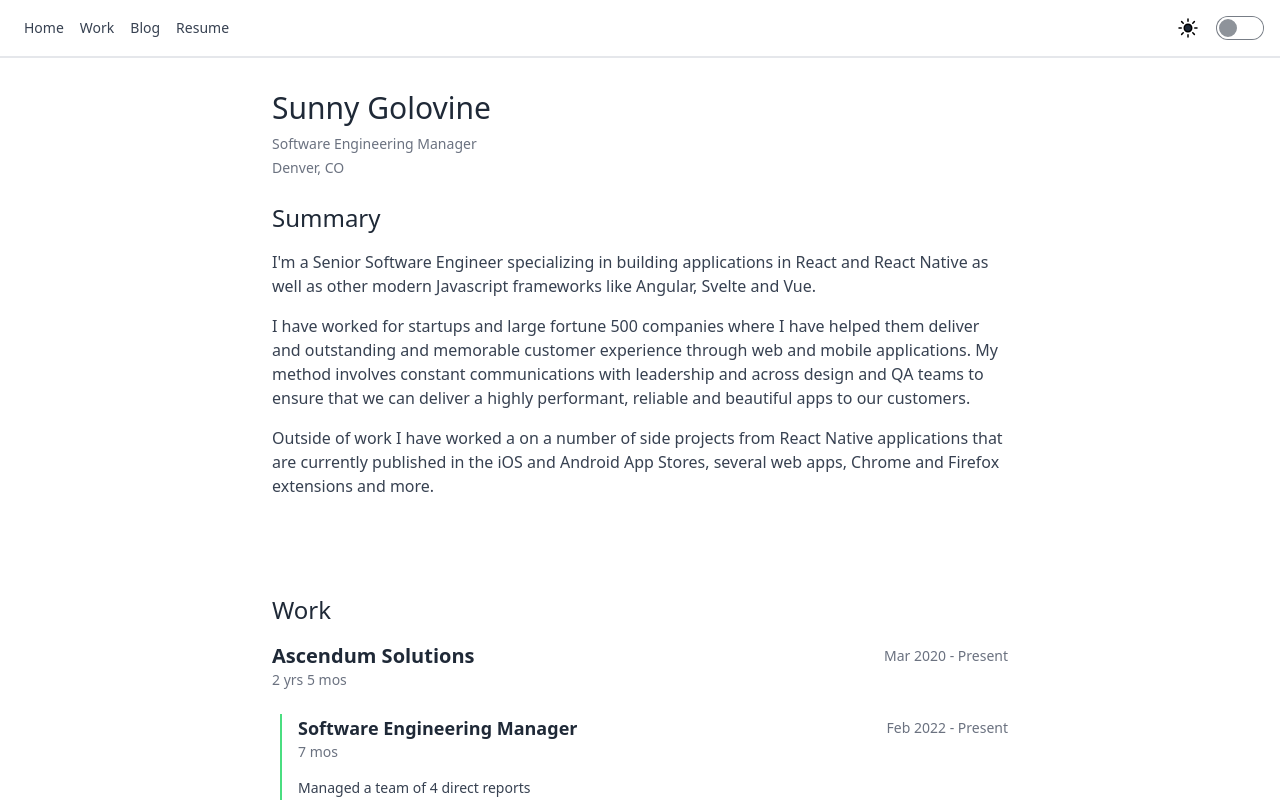
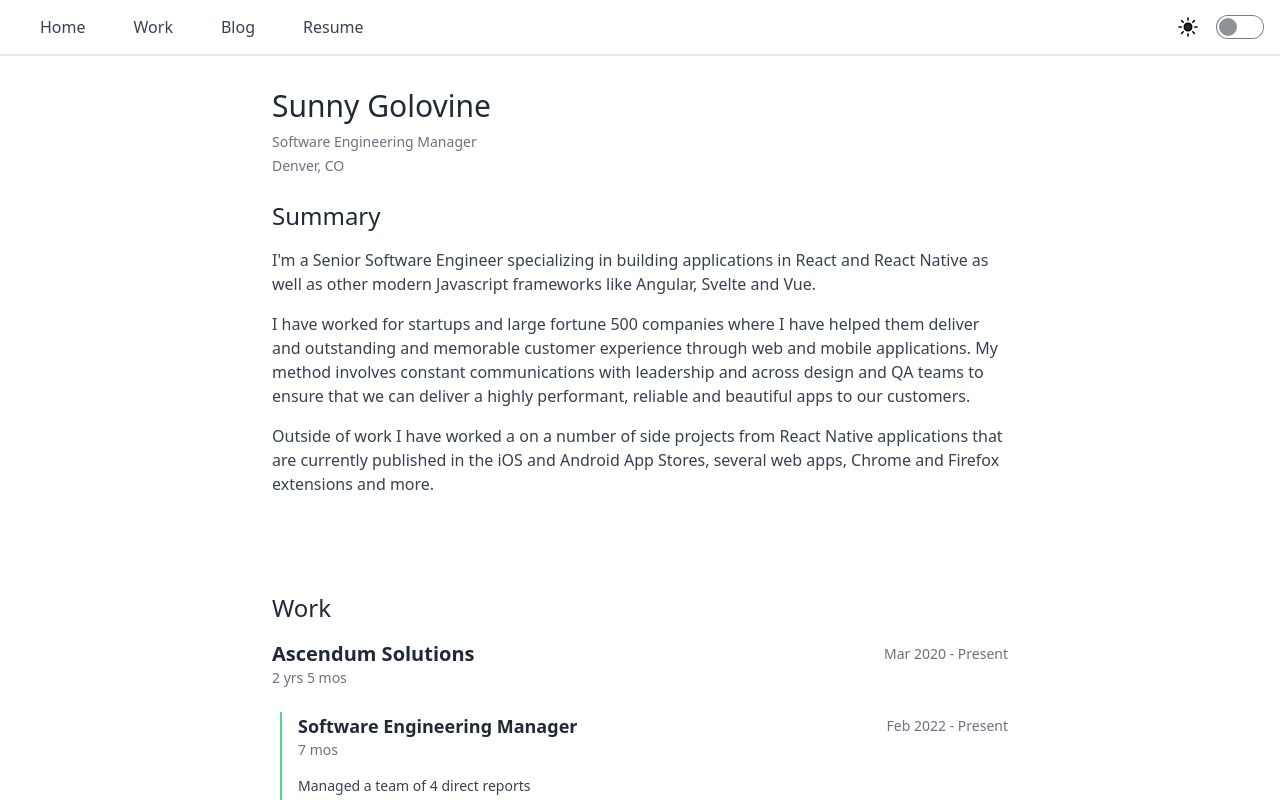
Before and after one commit to sgolovine/www-2022, a Next.js app: page /resume in a window 1280 px wide. Shown: the top 800 px of the page. Built offline with nearby package versions, Linux system fonts and the light colour scheme.

Commit message:
feat(header): adjust spacing, create new style for links

```diff
--- a/src/components/header/header.tsx
+++ b/src/components/header/header.tsx
@@ -7,6 +7,7 @@ import { HeaderRoute } from "~/model/HeaderRoute"
 import { getIcon } from "../icons"
 import { MobileMenu } from "../mobileMenu"
 import { ThemeSwitch } from "../themeSwitch"
+import { themeClasses } from "~/config/themeClasses"
 
 export interface HeaderProps {
   title?: string
@@ -17,15 +18,35 @@ const MenuIcon = getIcon("bars3")
 const CloseIcon = getIcon("close")
 const ArrowLeft = getIcon("arrowLeft")
 
-const Header: React.FC<HeaderProps> = ({
-  title,
-  pageNavigation,
-  showBackArrow,
-}) => {
-  const router = useRouter()
-  const showPageNavigation = !!pageNavigation
-  const [menuOpen, setMenuOpen] = useState<boolean>(false)
-  const { pathname: currentRoute } = useRouter()
+const getLinkClasses = (isActive: boolean) =>
+  clsx(
+    themeClasses.buttonColor,
+    themeClasses.textColor,
+    themeClasses.transition,
+    "font-medium",
+    "px-4",
+    "py-2",
+    "rounded-md",
+    "ring-gray-200",
+    "dark:ring-slate-800",
+    {
+      "text-blue-500": isActive,
+    }
+  )
+
+const getSublinkClasses = (isActive: boolean) =>
+  clsx(
+    themeClasses.buttonColor,
+    themeClasses.textColor,
+    themeClasses.transition,
+    "px-3",
+    "py-1",
+    // "text-sm",
+    "rounded-md",
+    {
+      "text-blue-500": isActive,
+    }
+  )
 
 const containerClasses = clsx(
   "w-full",
@@ -36,36 +57,8 @@ const Header: React.FC<HeaderProps> = ({
   "border-b-2",
   "border-gray-200",
   "dark:border-slate-700",
-    "pt-4",
-    "px-4",
-    {
-      "pb-2": showPageNavigation,
-      "pb-4": !showPageNavigation,
-    }
-  )
-
-  const linkClasses = clsx(
-    "text-sm",
-    "text-gray-700",
-    "dark:text-gray-50",
-    "hover:text-blue-600",
-    "hover:dark:text-gray-400",
-    "active:text-blue-400",
-    "active:dark:text-gray-200"
-  )
-
-  const sublinkClasses = clsx(
-    "inline",
-    "border-b-4",
-    "border-transparent",
-    "text-xs",
-    "font-medium",
-    "text-gray-700",
-    "dark:text-gray-50",
-    "hover:text-blue-600",
-    "hover:dark:text-gray-400",
-    "active:text-blue-400",
-    "active:dark:text-gray-200"
+  "h-14",
+  "px-4"
 )
 
 const headerLinkContainerClasses = clsx(
@@ -78,6 +71,16 @@ const Header: React.FC<HeaderProps> = ({
   "sm:grow",
   "px-2"
 )
+
+const Header: React.FC<HeaderProps> = ({
+  title,
+  pageNavigation,
+  showBackArrow,
+}) => {
+  const router = useRouter()
+  const showPageNavigation = !!pageNavigation
+  const [menuOpen, setMenuOpen] = useState<boolean>(false)
+  const { pathname: currentRoute } = useRouter()
 
   const handleGoBack = () => {
     router.back()
@@ -103,16 +106,10 @@ const Header: React.FC<HeaderProps> = ({
         <div className={headerLinkContainerClasses}>
           {headerRoutes.map(route => {
             const isActive = route.href === currentRoute
+            const linkClasses = getLinkClasses(isActive)
             return (
               <Link key={route.id} href={route.href}>
-                <a
-                  className={clsx(linkClasses, {
-                    "text-blue-500": isActive,
-                    "font-medium": isActive,
-                  })}
-                >
-                  {route.title}
-                </a>
+                <a className={linkClasses}>{route.title}</a>
               </Link>
             )
           })}
@@ -137,20 +134,15 @@ const Header: React.FC<HeaderProps> = ({
         <MobileMenu routes={headerRoutes} onClose={() => setMenuOpen(false)} />
       )}
       {showPageNavigation && (
-        <div className="border-b-2 pt-2 px-2 border-gray-200 dark:border-slate-700">
+        <div className="border-b-2 p-1 border-gray-200 dark:border-slate-700">
           <div className="flex flex-row justify-center">
             <div className="inline-flex flex-row gap-5">
               {pageNavigation?.map(item => {
+                const classes = getSublinkClasses(currentRoute === item.href)
+
                 return (
                   <Link key={item.id} href={item.href}>
-                    <a
-                      className={clsx(sublinkClasses, {
-                        "border-blue-500": currentRoute === item.href,
-                        "dark:border-gray-50": currentRoute === item.href,
-                      })}
-                    >
-                      {item.title}
-                    </a>
+                    <a className={classes}>{item.title}</a>
                   </Link>
                 )
               })}
--- a/src/features/blog/components/BlogItem.tsx
+++ b/src/features/blog/components/BlogItem.tsx
@@ -28,7 +28,7 @@ const previewClasses = clsx(
 const dateClasses = clsx(
   themeClasses.transition,
   themeClasses.textColor,
-  "text-xs",
+  "text-sm",
   "font-medium",
   "uppercase"
 )
--- a/src/features/blog/pages/PostTemplatePage.tsx
+++ b/src/features/blog/pages/PostTemplatePage.tsx
@@ -21,12 +21,12 @@ const PostTemplatePage: React.FC<PostTemplatePageProps> = ({
     useFontSize()
 
   return (
-    <div className="max-w-lg mx-auto">
+    <div className="max-w-2xl mx-auto">
       <div className="flex flex-row items-start justify-center pb-4">
         <p
           className={clsx(
             themeClasses.textColor,
-            "text-xs",
+            "text-sm",
             "font-bold",
             "uppercase"
           )}
@@ -55,10 +55,10 @@ const PostTemplatePage: React.FC<PostTemplatePageProps> = ({
       )}
       <div className="flex flex-row items-center justify-between pt-4">
         <div className="flex flex-col">
-          <p className={clsx(themeClasses.textColor, "text-xs", "font-bold")}>
+          <p className={clsx(themeClasses.textColor, "text-sm", "font-bold")}>
             {labels.blog.author}
           </p>
-          <p className={clsx(themeClasses.textColor, "text-xs", "font-bold")}>
+          <p className={clsx(themeClasses.textColor, "text-sm", "font-bold")}>
             {formatDate(meta.date)}
           </p>
         </div>
--- a/src/features/blog/pages/SnippetTemplatePage.tsx
+++ b/src/features/blog/pages/SnippetTemplatePage.tsx
@@ -17,12 +17,12 @@ const SnippetTemplatePage: React.FC<SnippetTemplatePageProps> = ({
     useFontSize()
 
   return (
-    <div className="max-w-lg mx-auto">
+    <div className="max-w-2xl mx-auto">
       <div className="flex flex-row items-start justify-center pb-4">
         <p
           className={clsx(
             themeClasses.textColor,
-            "text-xs",
+            "text-sm",
             "font-bold",
             "uppercase"
           )}
@@ -51,7 +51,7 @@ const SnippetTemplatePage: React.FC<SnippetTemplatePageProps> = ({
       )}
       <div className="flex flex-row items-center justify-between pt-4">
         <div className="flex flex-col">
-          <p className={clsx(themeClasses.textColor, "text-xs", "font-bold")}>
+          <p className={clsx(themeClasses.textColor, "text-sm", "font-bold")}>
             {labels.blog.author}
           </p>
         </div>
```
Lines whose indentation alone changed are shown as unchanged.
